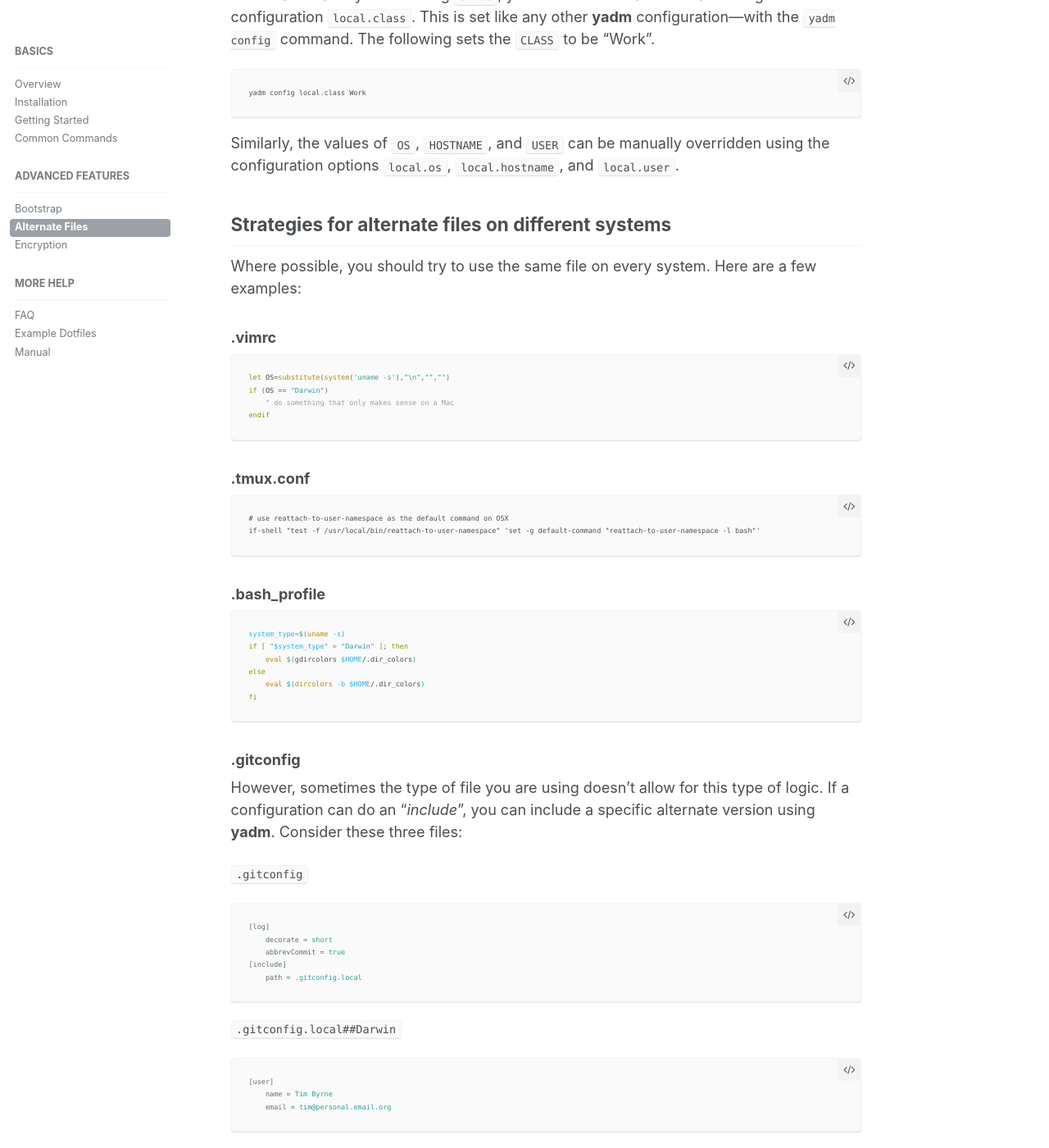
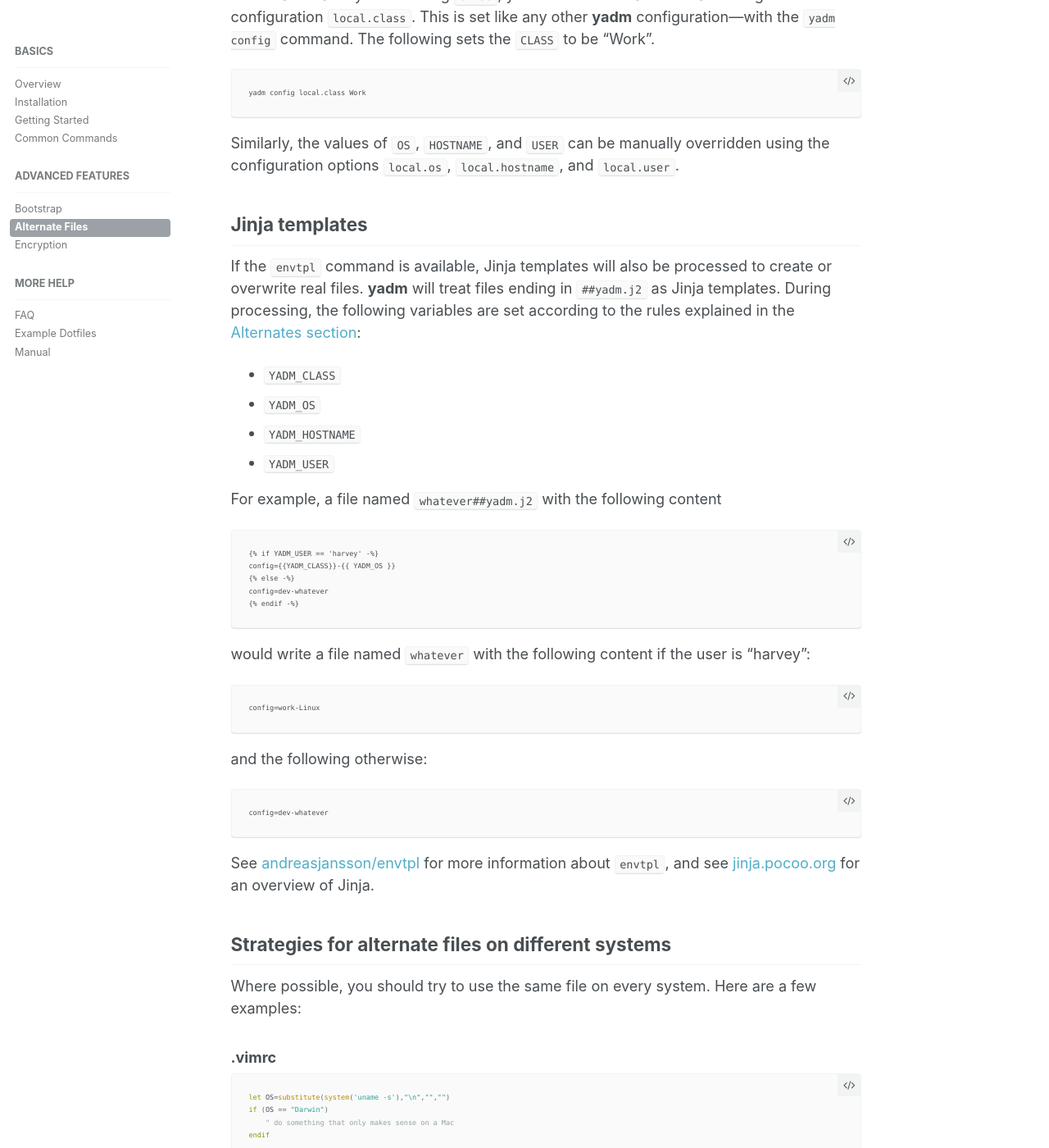
Before and after one commit to TheLocehiliosan/yadm, a Jekyll site: the page built from _docs/040_alternates.md, in a window 1280 px wide and 1400 px high, scrolled down 2416 px. Shown: the whole window at 82% size. Built offline with Jekyll 4.4.1, drawn with Linux system fonts in a browser that asks for light colours.

Commit message:
Add section on Jinja templates

```diff
--- a/_docs/040_alternates.md
+++ b/_docs/040_alternates.md
@@ -97,6 +97,41 @@ Similarly, the values of `OS`, `HOSTNAME`, and `USER` can be manually
 overridden using the configuration options `local.os`, `local.hostname`, and
 `local.user`.
 
+## Jinja templates
+
+If the `envtpl` command is available, Jinja templates will also be processed to
+create or overwrite real files. **yadm** will treat files ending in `##yadm.j2`
+as Jinja templates. During processing, the following variables are set according
+to the rules explained in the [Alternates section](alternates#symlink-alternates):
+
+* `YADM_CLASS`
+* `YADM_OS`
+* `YADM_HOSTNAME`
+* `YADM_USER`
+
+For example, a file named `whatever##yadm.j2` with the following content
+
+    {% raw %}
+    {% if YADM_USER == 'harvey' -%}
+    config={{YADM_CLASS}}-{{ YADM_OS }}
+    {% else -%}
+    config=dev-whatever
+    {% endif -%}
+    {% endraw %}
+
+would write a file named `whatever` with the following content if the user is
+"harvey":
+
+    config=work-Linux
+
+and the following otherwise:
+
+    config=dev-whatever
+
+See [andreasjansson/envtpl](https://github.com/andreasjansson/envtpl) for more information about
+`envtpl`, and see [jinja.pocoo.org](http://jinja.pocoo.org/) for an overview of
+Jinja.
+
 ## Strategies for alternate files on different systems
 
 Where possible, you should try to use the same file on every system. Here are a few examples:
```
